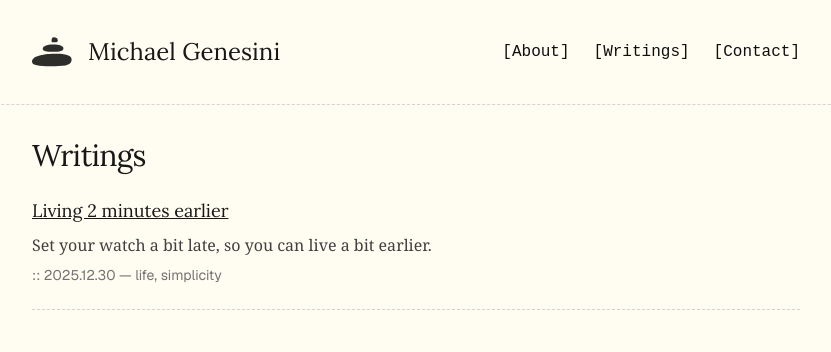
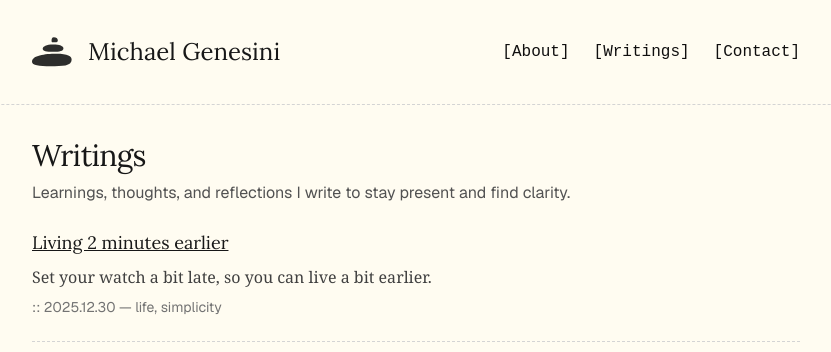
Before and after one commit to michaelgenesini/personal-website, a Next.js app: page /writings in a window 1280 px wide. Shown: the top 352 px of the page, without its empty margins (224-1055 px from the left). Built offline with nearby package versions, Linux system fonts and the light colour scheme; a web font is replaced by a local one.

Commit message:
Update writing subtitle

```diff
--- a/content/about/about.md
+++ b/content/about/about.md
@@ -11,7 +11,7 @@ I'm an introvert. I value meaningful conversations over small talk. I care about
 
 I care deeply about environmentalism and sustainability. I'm vegetarian—mainly for environmental reasons, but also animal rights.
 
-Outside work, I'm rebuilding my reading habit and trying to build a writing one. Boxing three times a week keeps me grounded and active. I play percussion when the mood strikes.
+Outside work, I'm rebuilding my reading habit and trying to build a writing one. Boxing three times a week keeps me grounded and active. I play percussion when the mood strikes. A few times a week I try to prepare proper dishes—cooking is both a creative outlet and meditation for me.
 
 Professionally, I've been in software since 2015, starting as a frontend developer. Now I'm an Engineering Manager at [Cabify](https://cabify.com), leading the B2B mobility and ads teams. My technical background keeps me hands-on, which is how I like to work—helping teams succeed by fixing what's broken.
 
--- a/src/app/writings/page.tsx
+++ b/src/app/writings/page.tsx
@@ -31,9 +31,12 @@ export default function WritingsPage() {
       <Nav />
 
       <section className="max-w-3xl mx-auto px-4 md:px-0">
-        <h1 className="text-3xl font-serif tracking-tight mb-6 font-[Lora]">
+        <h1 className="text-3xl font-serif tracking-tight mb-2 font-[Lora]">
           Writings
         </h1>
+        <p className="text-neutral-600 dark:text-neutral-400 mb-6">
+          Learnings, thoughts, and reflections I write to stay present and find clarity.
+        </p>
         <ul className="space-y-6">
           {posts.map((post) => {
             const formattedDate = new Date(post.date)
```
